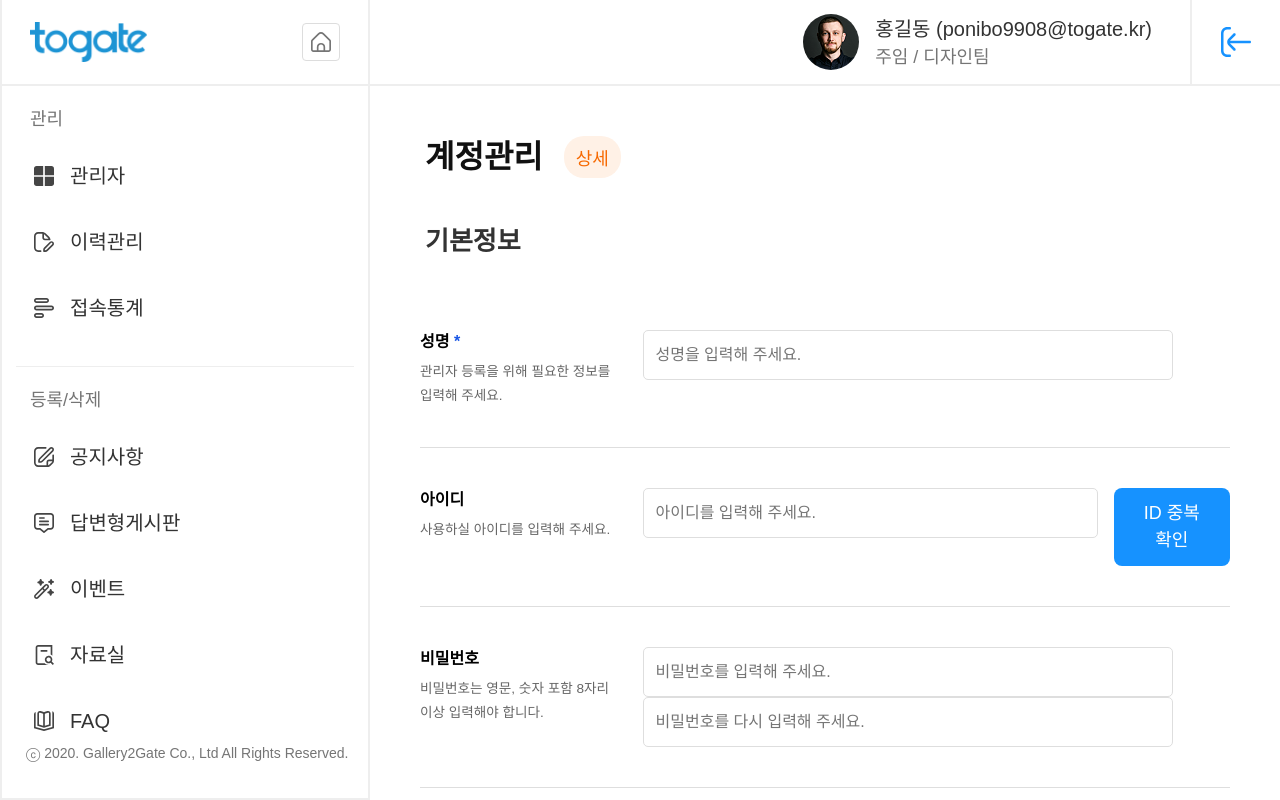
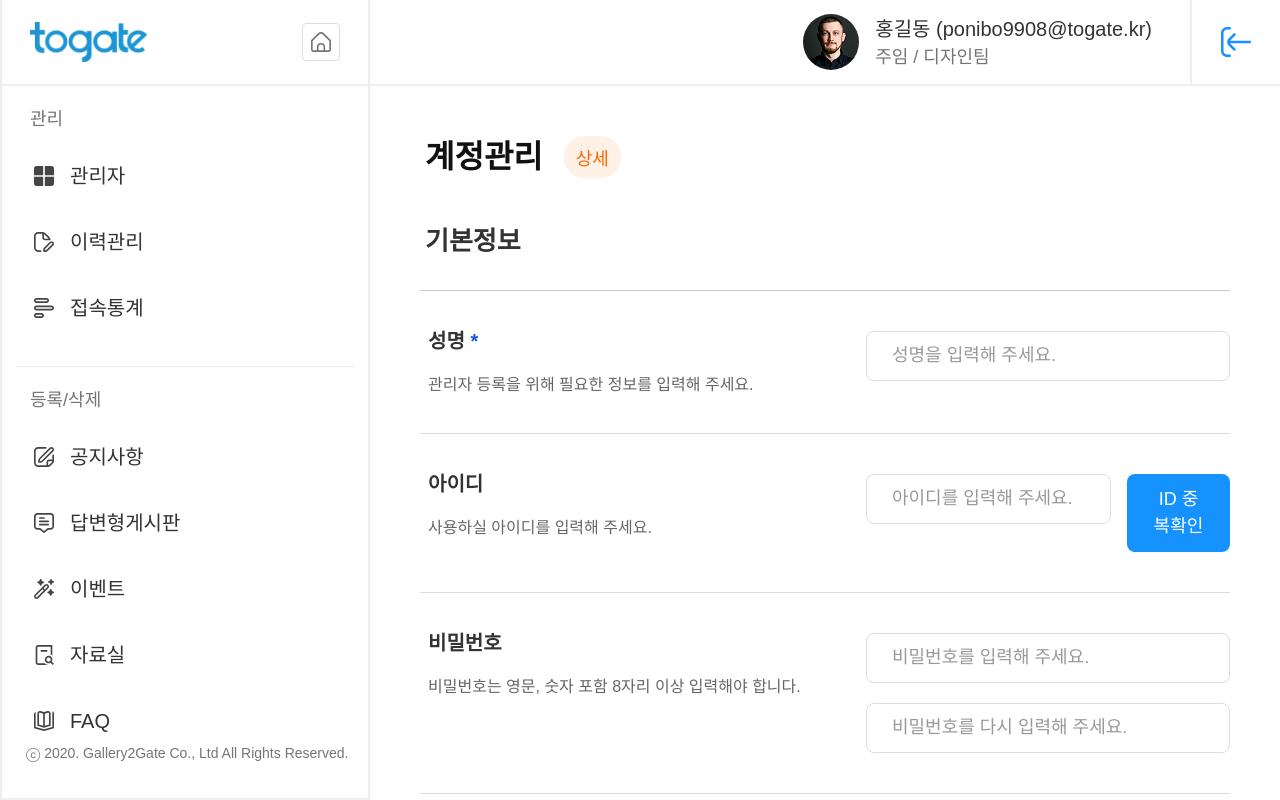
Before and after one commit to togatecomz01/togatecomz_admin, a React (Vite) app in the folder html/: page /admin/register in a window 1280 px wide. Built offline with nearby package versions, Linux system fonts and the light colour scheme; a web font is replaced by a local one.

Commit message:
style: formstyle 수정

```diff
--- /dev/null
+++ b/html/src/components/FormTable/FormTable.module.scss
@@ -0,0 +1,7 @@
+.FormTable {
+  border-top: 1.5px solid #ccc;
+
+  form + form {
+    border-top: 1px solid #ddd;
+  }
+}
--- /dev/null
+++ b/html/src/components/FormTable/FormTable.tsx
@@ -0,0 +1,7 @@
+import styles from './FormTable.module.scss';
+
+const FormTable = ({ children }: { children: React.ReactNode }) => {
+  return <div className={styles.FormTable}>{children}</div>;
+};
+
+export default FormTable;
--- a/html/src/components/FormWrap/FormWrap.module.scss
+++ b/html/src/components/FormWrap/FormWrap.module.scss
@@ -3,25 +3,28 @@
 .formWrap {
   display: flex;
   align-items: flex-start;
-  gap: 20px;
-  padding: 40px 0;
-  border-bottom: vars.$border;
-
-  &.noBorderBottom {
-    border-bottom: none;
-  }
+  padding: 40px 0 40px 8px;
 
   .formLabel {
-    flex: 0 0 25%; /* 고정 너비 */
-    text-align: left;
+    flex: 0 0 438px; /* 고정 너비 */
+    display: flex;
+    flex-direction: column;
+    gap: 26px;
 
     h3 {
-      font-weight: bold;
-      margin-bottom: 5px;
+      color: #333;
+      font-size: 20px;
+      font-style: normal;
+      font-weight: 600;
+      line-height: 100%; /* 20px */
     }
+
     .formSubtext {
-      font-size: 0.85em;
       color: #666;
+      font-size: 16px;
+      font-style: normal;
+      font-weight: 400;
+      line-height: 100%; /* 16px */
     }
   }
 
@@ -29,7 +32,7 @@
     flex: 1; /* 남은넓이 전체 사용 */
     display: flex;
     flex-direction: column;
-    gap: 10px;
+    gap: 20px;
 
     input,
     textarea {
--- a/html/src/components/Input/Input.module.scss
+++ b/html/src/components/Input/Input.module.scss
@@ -4,11 +4,23 @@
 @mixin input {
   width: 100%;
   height: 50px;
-  display: flex;
-  padding: 0.5rem 0.75rem;
-  border: vars.$border;
-  border-radius: 5px;
-  font-size: 1rem;
+  padding: 12px 25px;
+  border-radius: 8px;
+  border: 1px solid #ddd;
+  background: #fff;
+
+  &::placeholder {
+    color: #999;
+    font-size: 18px;
+    font-style: normal;
+    font-weight: 500;
+    line-height: 150%; /* 27px */
+  }
+
+  &:focus {
+    border: 1px solid #24b2ff;
+    outline: none;
+  }
 }
 
 .textInput {
@@ -44,7 +56,6 @@
     width: 100%;
     padding: 1rem;
     padding-left: 2.5rem;
-
   }
 
   button {
--- a/html/src/components/Input/Input.tsx
+++ b/html/src/components/Input/Input.tsx
@@ -1,5 +1,5 @@
 import React, { useRef, useState } from 'react';
-import styles from "./Input.module.scss";
+import styles from './Input.module.scss';
 import Button from '../Button/Button';
 
 type InputProps = {
@@ -7,26 +7,14 @@ type InputProps = {
   placeholder?: string;
   value?: string;
   items?: string[];
-  onChange?: (
-    e: React.ChangeEvent<HTMLInputElement | HTMLTextAreaElement>
-  ) => void;
+  onChange?: (e: React.ChangeEvent<HTMLInputElement | HTMLTextAreaElement>) => void;
   className?: string;
 };
 
-const Input = ({
-  type,
-  placeholder,
-  value,
-  items,
-  onChange,
-  className,
-}: InputProps) => {
-  if (type === "textarea")
-    return (
-      <textarea className={styles.contentInput} placeholder={placeholder} />
-    );
+const Input = ({ type, placeholder, value, items, onChange, className }: InputProps) => {
+  if (type === 'textarea') return <textarea className={styles.contentInput} placeholder={placeholder} />;
 
-  if (type === "checkbox")
+  if (type === 'checkbox')
     return (
       <div className={styles.itemsWrapper}>
         {items?.map((item, index) => (
@@ -38,7 +26,7 @@ const Input = ({
       </div>
     );
 
-  if (type === "search")
+  if (type === 'search')
     return (
       <div className={styles.searchBarWrapper}>
         <form>
@@ -50,7 +38,7 @@ const Input = ({
       </div>
     );
 
-  if (type === "file") {
+  if (type === 'file') {
     const fileInputRef = useRef<HTMLInputElement>(null);
     const [fileName, setFileName] = useState('선택된 파일 없음');
 
@@ -68,32 +56,14 @@ const Input = ({
 
     return (
       <div className={styles.fileInputContainer}>
-        <input
-          type="text"
-          readOnly
-          value={fileName}
-          className={styles.fileNameInput}
-        />
-        <input
-          type="file"
-          ref={fileInputRef}
-          onChange={handleFileChange}
-          className={styles.hiddenFileInput}
-        />
+        <input type="text" readOnly value={fileName} className={styles.fileNameInput} />
+        <input type="file" ref={fileInputRef} onChange={handleFileChange} className={styles.hiddenFileInput} />
         <Button name="찾아보기" onClick={handleButtonClick} />
       </div>
     );
   }
 
-  return (
-    <input
-      className={`${styles.textInput} ${className || ""}`}
-      type={type}
-      placeholder={placeholder}
-      value={value}
-      onChange={onChange}
-    />
-  );
+  return <input className={`${styles.textInput} ${className || ''}`} type={type} placeholder={placeholder} value={value} onChange={onChange} />;
 };
 
 export default Input;
--- a/html/src/pages/Admin/AdminRegister.tsx
+++ b/html/src/pages/Admin/AdminRegister.tsx
@@ -1,5 +1,6 @@
 import Button from '../../components/Button/Button';
 import ButtonContainer from '../../components/Button/ButtonContainer/ButtonContainer';
+import FormTable from '../../components/FormTable/FormTable';
 import FormWrap from '../../components/FormWrap/FormWrap';
 import Input from '../../components/Input/Input';
 import InputBtnContainer from '../../components/InputBtnContainer/InputBtnContainer';
@@ -14,6 +15,7 @@ const AdminRegister = () => {
       <Container title="계정관리" tag="상세">
         {/* 1. 기본정보 */}
         <Wrapper subTitle="기본정보">
+          <FormTable>
             {/* 성명 */}
             <FormWrap label="성명" subText="관리자 등록을 위해 필요한 정보를 입력해 주세요." isAsterisk={true}>
               <Input type="text" placeholder="성명을 입력해 주세요." />
@@ -29,26 +31,20 @@ const AdminRegister = () => {
 
             {/* 비밀번호 */}
             <FormWrap label="비밀번호" subText="비밀번호는 영문, 숫자 포함 8자리 이상 입력해야 합니다.">
-            <div style={{ display: 'grid' }}>
               <Input type="password" placeholder="비밀번호를 입력해 주세요." />
               <Input type="password" placeholder="비밀번호를 다시 입력해 주세요." />
-            </div>
             </FormWrap>
 
             {/* 부서/직책 선택 */}
             <FormWrap label="부서/직책 선택" subText="비밀번호는 영문, 숫자 포함 8자리 이상 입력해야 합니다.">
-            <div>
               <SelectBox title={'부서/직책 선택'} placeholder={'부서를 선택해 주세요'} options={['부서1', '부서2', '부서3']} />
               <SelectBox title={'부서/직책 선택'} placeholder={'직책을 선택해 주세요'} options={['직책1', '직책2', '직책3']} />
-            </div>
             </FormWrap>
 
             {/* 주소입력 */}
             <FormWrap label="주소입력" subText="기본주소와 상세주소를 입력해 주세요.">
-            <div>
               <Input type="text" placeholder="기본주소를 입력해 주세요" />
               <Input type="text" placeholder="상세 주소를 입력해 주세요" />
-            </div>
             </FormWrap>
 
             {/* 전화번호 */}
@@ -73,15 +69,14 @@ const AdminRegister = () => {
 
             {/* 첨부파일 */}
             <FormWrap label="첨부파일" subText="썸네일 이미지를 첨부해 주세요. ex) 증명사진">
-            <InputBtnContainer>
-              <Input type="image" />
-              <Button name="찾아보기" />
-            </InputBtnContainer>
+              <Input type="file" />
             </FormWrap>
+          </FormTable>
         </Wrapper>
 
         {/* 2. 권한정보 */}
         <Wrapper subTitle="권한정보">
+          <FormTable>
             {/* 구분 */}
             <FormWrap label="구분">
               <RadioInput items={['일반관리자', '보조관리자']} name="option1" />
@@ -118,6 +113,7 @@ const AdminRegister = () => {
             <FormWrap label="QnA">
               <Input type="checkbox" items={['등록', '수정', '삭제']} />
             </FormWrap>
+          </FormTable>
         </Wrapper>
         <ButtonContainer>
           <Button name="목록" />
```
Lines whose indentation alone changed are shown as unchanged.
